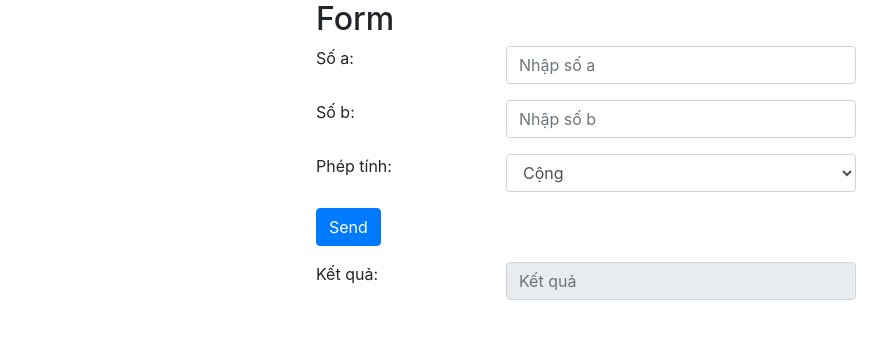
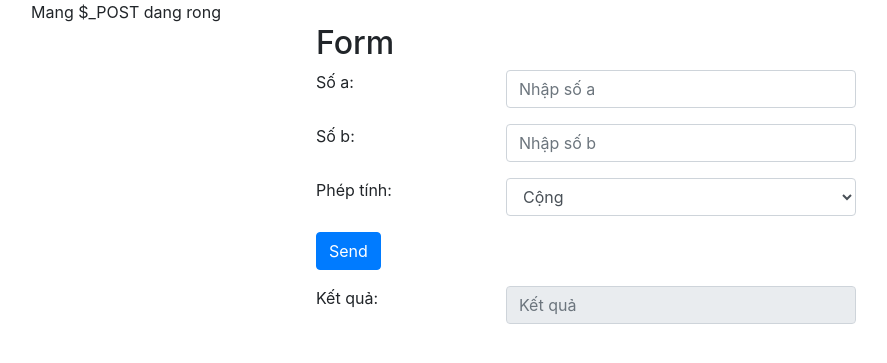
Before and after one commit to huongbee/php1802, a PHP site: page /form/index03.php in a window 1280 px wide. Shown: the top 363 px of the page, without its empty margins (54-941 px from the left). Run offline with PHP 8.4, Linux system fonts and the light colour scheme.

Commit message:
isset - empty

```diff
--- a/form/index03.php
+++ b/form/index03.php
@@ -8,12 +8,34 @@
     <title>Document</title>
     <link rel="stylesheet" href="bootstrap/css/bootstrap.css">
 </head>
+
 <body>
     <div class="container">
+    <?php
+        // if(isset($_POST['btnSubmit'])){
+        //     $a = $_POST['txtSoa'];
+        //     $b = $_POST['txtSob'];
+
+        //     echo $a;
+        //     echo "<br>";
+        //     echo $b;
+        // }
+        // else{
+        //     print_r($_POST);
+        //     echo 'chua khoi tao $_POST["btnSubmit"]';
+        // }
+
+        if(!empty($_POST)){
+            print_r($_POST);
+        }
+        else{
+            echo 'Mang $_POST dang rong';
+        }
+        ?>
         <div class="row justify-content-md-center">
             <div class="col-6">
                 <h2>Form</h2>
-                <form action="xulyform.php" method="POST">
+                <form method="POST">
                     <div class="form-group row">
                         <label class="col-4">
                             Số a:
@@ -33,7 +55,7 @@
                     <div class="form-group row">
                         <label class="col-4">Phép tính:</label>
                         <div class="col-8">
-                            <select class="form-control" name="course">
+                            <select class="form-control" name="pheptinh">
                                 <option value="+">Cộng</option>
                                 <option value="-">Trừ</option>
                                 <option value="*">Nhân</option>
@@ -43,9 +65,8 @@
                         </div>
                     </div>
                     <div class="form-group">
-                        <button type="submit" class="btn btn-primary">Send</button>
+                        <input type="submit" class="btn btn-primary" value="Send"/>
                     </div>
-
                     <div class="form-group row">
                         <label class="col-4">
                             Kết quả:
```
